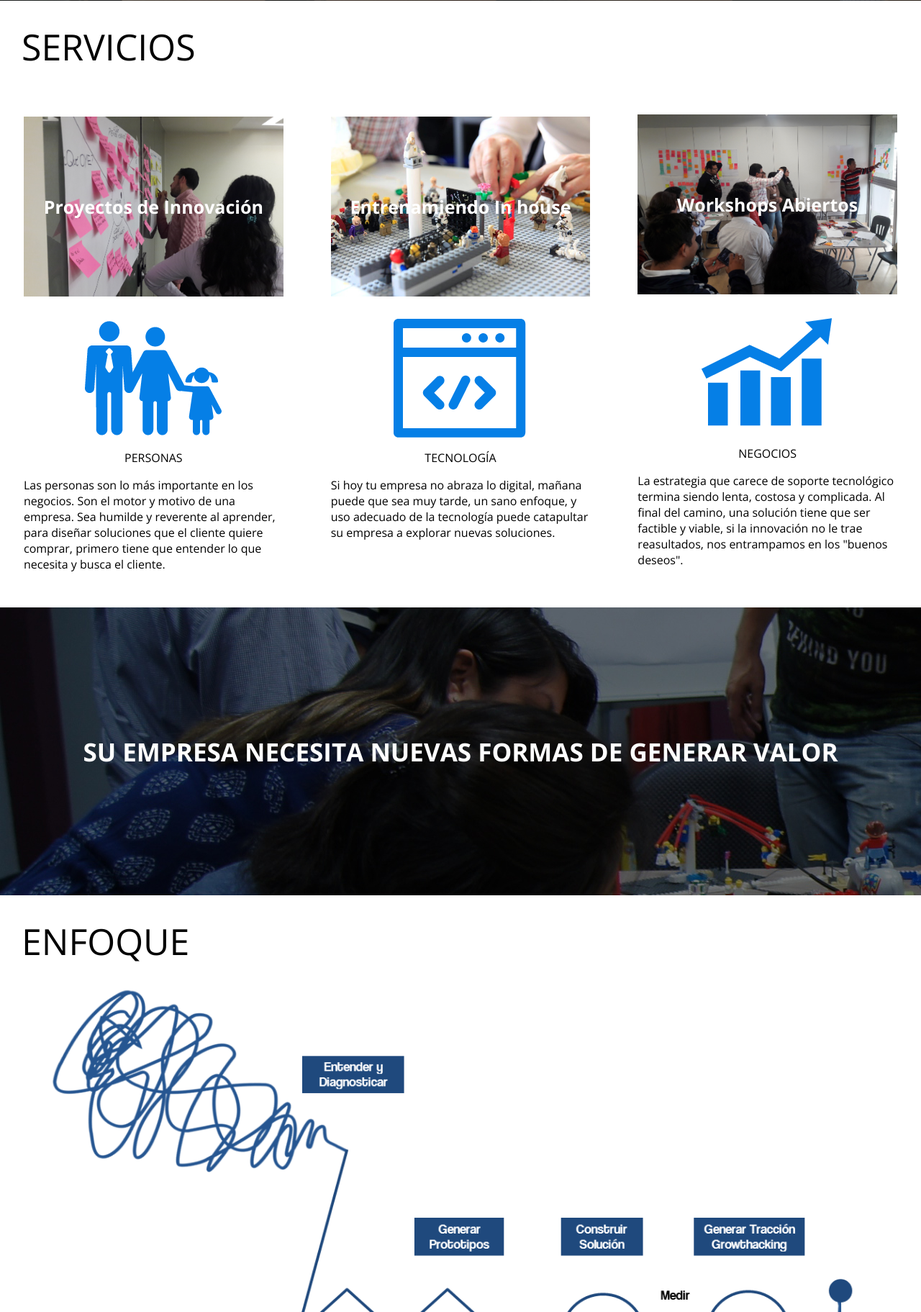
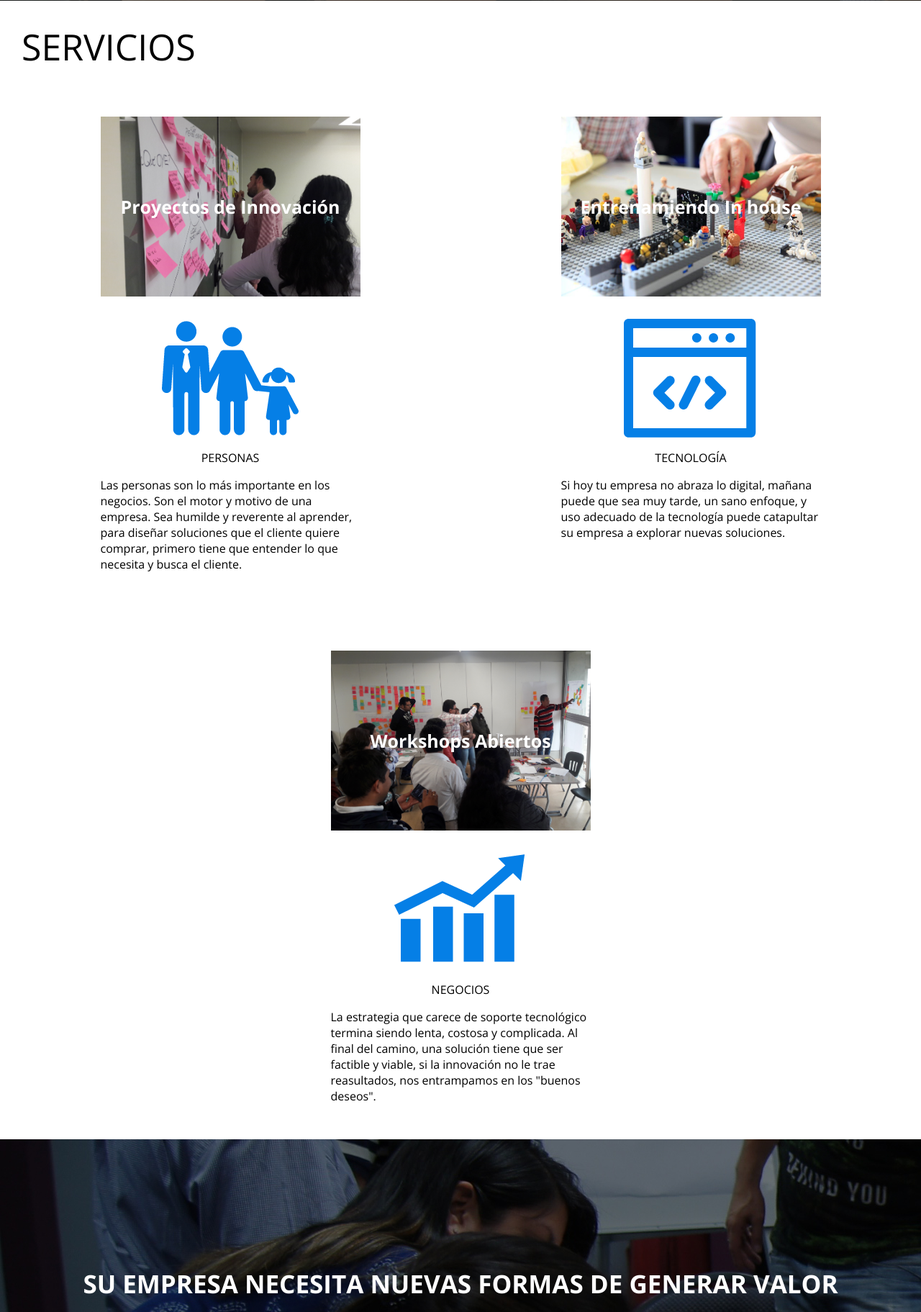
Before and after one commit to brunoliu01/lapsus, a PHP site: page /index.html in a window 1280 px wide. Shown: the part 679-2502 px from the top of the page at 72% size. Run offline with PHP 8.4, Linux system fonts and the light colour scheme.

Commit message:
espacios

```diff
--- a/style.css
+++ b/style.css
@@ -61,7 +61,8 @@ li:hover {
 
 .section-1 {
 	display: flex;
-	justify-content: center;
+   justify-content: space-around;
+   flex-wrap: wrap;
 }
 
 .text-parallax {
@@ -70,7 +71,7 @@ li:hover {
 
 .sub-container {
 	padding: 33px;
-	width: 100%;
+	width: 361px;
 }
 
 .img-1 {
@@ -239,7 +240,9 @@ li:hover {
 
 .sub-cont-text {
 	display: flex;
-	align-items: center;
+    align-items: center;
+    flex-direction: column;
+    text-align: center;
 }
 
 .line-cont {
@@ -455,6 +458,8 @@ iframe {
 	.sub-container {
 		text-align: center;
 		align-items: center;
+		width: 307px;
+
 	}
 
 	.client-text {
```
